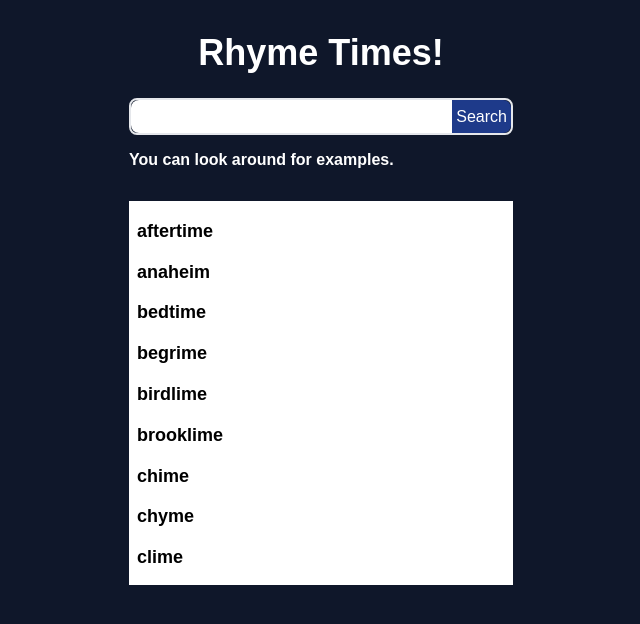
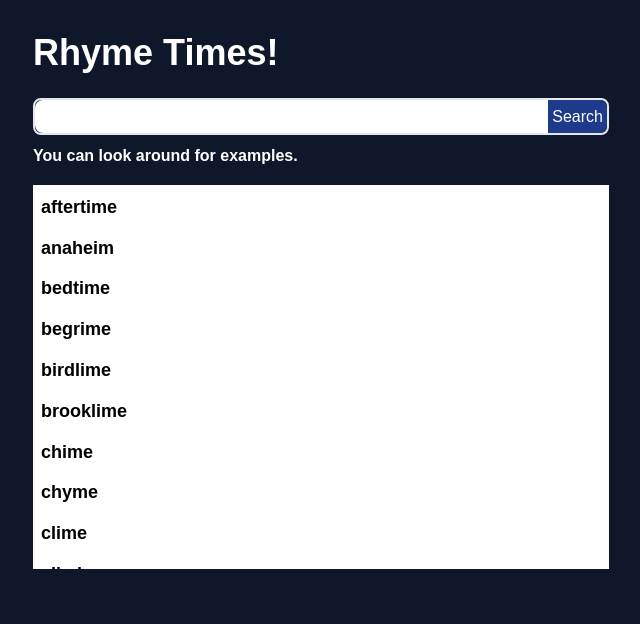
Before and after one commit to quavious/rhyme-times, a Next.js app: page / in a window 1280 px wide. Shown: the top 624 px of the page, without its empty margins (319-959 px from the left). Built offline with nearby package versions, Linux system fonts and the light colour scheme.

Commit message:
Refactor: Design

```diff
--- a/components/layout/index.tsx
+++ b/components/layout/index.tsx
@@ -9,15 +9,19 @@ const Layout = ({ children }: { children: JSX.Element | JSX.Element[] }) => {
           name="google-site-verification"
           content="HAYE8UfjieIAg4t5t7jHsyPS1oCTPNuEEgGUkHCozSM"
         />
+        <meta
+          name="viewport"
+          content="width=device-width, initial-scale=1, user-scalable=no"
+        />
         <script
           async
           src="https://pagead2.googlesyndication.com/pagead/js/adsbygoogle.js?client=ca-pub-8567722160341015"
           crossOrigin="anonymous"
         ></script>
       </Head>
-      <div className="pt-6 px-2">
-        <div className="flex flex-col container w-96 mx-auto">
-          <h1 className="text-4xl font-bold mx-auto text-white cursor-pointer">
+      <div className="pt-6 mx-4">
+        <div className="flex flex-col container max-w-xl mx-auto">
+          <h1 className="text-4xl font-bold mx-auto w-full text-white cursor-pointer">
             <Link href={'/'}>Rhyme Times!</Link>
           </h1>
           {children}
--- a/pages/index.tsx
+++ b/pages/index.tsx
@@ -109,14 +109,14 @@ const Home = () => {
           </h4>
         )}
       </div>
-      <h4 className="font-bold my-3 text-white">
+      <h4 className="font-bold my-2 text-white">
         You can look around for examples.
       </h4>
-      <div className="h-96 overflow-y-scroll mx-auto w-96 mt-4 bg-white pt-1 pb-4 px-2">
+      <div className="h-96 overflow-y-scroll mx-auto w-full mt-2 bg-white">
         {assets.map((word, i) => (
           <h4
             key={i}
-            className="font-bold my-3 cursor-pointer hover:text-teal-400 text-lg"
+            className="font-bold px-2 pt-2 pb-1 cursor-pointer hover:text-teal-400 text-lg"
           >
             <Link key={i} href={`/word/${word}`}>
               {word}
--- a/pages/word/[word].tsx
+++ b/pages/word/[word].tsx
@@ -73,6 +73,7 @@ const WordPage = (props: any) => {
     if (!props || !props.rhymes || !props.definitions) {
       return;
     }
+    setKeyword('');
     setWords(props.rhymes);
     setDefinitions(props.definitions);
 
@@ -127,32 +128,35 @@ const WordPage = (props: any) => {
           </h4>
         )}
       </div>
+      <h4 className="font-bold my-2 text-white">Rhymes of {title}</h4>
       <div
-        className="h-96 overflow-y-scroll mx-auto w-96 mt-6 shadow-lg pt-1 pb-4 px-2 bg-white"
+        className="h-96 overflow-y-scroll mx-auto w-full mt-2 shadow-lg bg-white"
         id="words-box"
       >
-        <h4 className="font-bold my-1">Definition</h4>
+        <h4 className="font-bold pt-2 pb-1 px-2 text-xl">Definition</h4>
         {definitions && definitions.length > 0 ? (
           definitions.map((definition, i) => (
-            <h4 key={i} className="font-bold my-1">
+            <h4 key={i} className="font-medium py-0.5 px-2 text-sm">
               - {definition.definition}
             </h4>
           ))
         ) : (
-          <h4 className="font-bold my-3">No Definitions Found</h4>
+          <h4 className="font-medium py-0.5 px-2 text-sm">
+            No Definitions Found
+          </h4>
         )}
-        <h4 className="font-bold mt-4 mb-1">Rhymes</h4>
+        <h4 className="font-bold px-2 pt-2 pb-1 text-xl">Rhymes</h4>
         {words && words.length > 0 ? (
           words.map((word, i) => (
             <h4
               key={i}
-              className="font-bold my-3 cursor-pointer hover:text-teal-400"
+              className="font-bold pt-2 pb-1 px-2 cursor-pointer hover:text-teal-400"
             >
               <Link href={`/word/${word}`}>{`${i + 1}. ${word}`}</Link>
             </h4>
           ))
         ) : (
-          <h4 className="font-bold my-3">No Rhymes Found</h4>
+          <h4 className="font-bold py-1 px-2">No Rhymes Found</h4>
         )}
       </div>
     </Layout>
```
